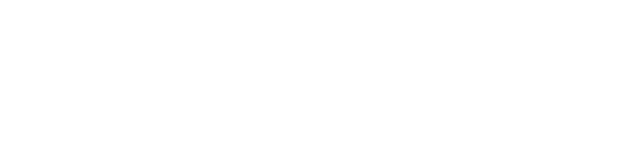
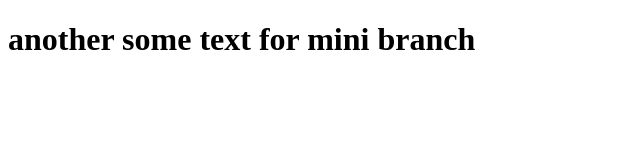
Before and after one commit to FarzanaAhmed/git-demo, a plain HTML site: page index.html in a window 1280 px wide. Shown: the whole page, without its empty margins (0-640 px from the left). Drawn offline with Linux system fonts and the light colour scheme.

Commit message:
somr modification in mini index.html file

```diff
--- a/index.html
+++ b/index.html
@@ -7,6 +7,6 @@
     <title>Learing GIT</title>
 </head>
 <body>
-
+    <h1>another some text for mini branch</h1>
 </body>
 </html>
```
